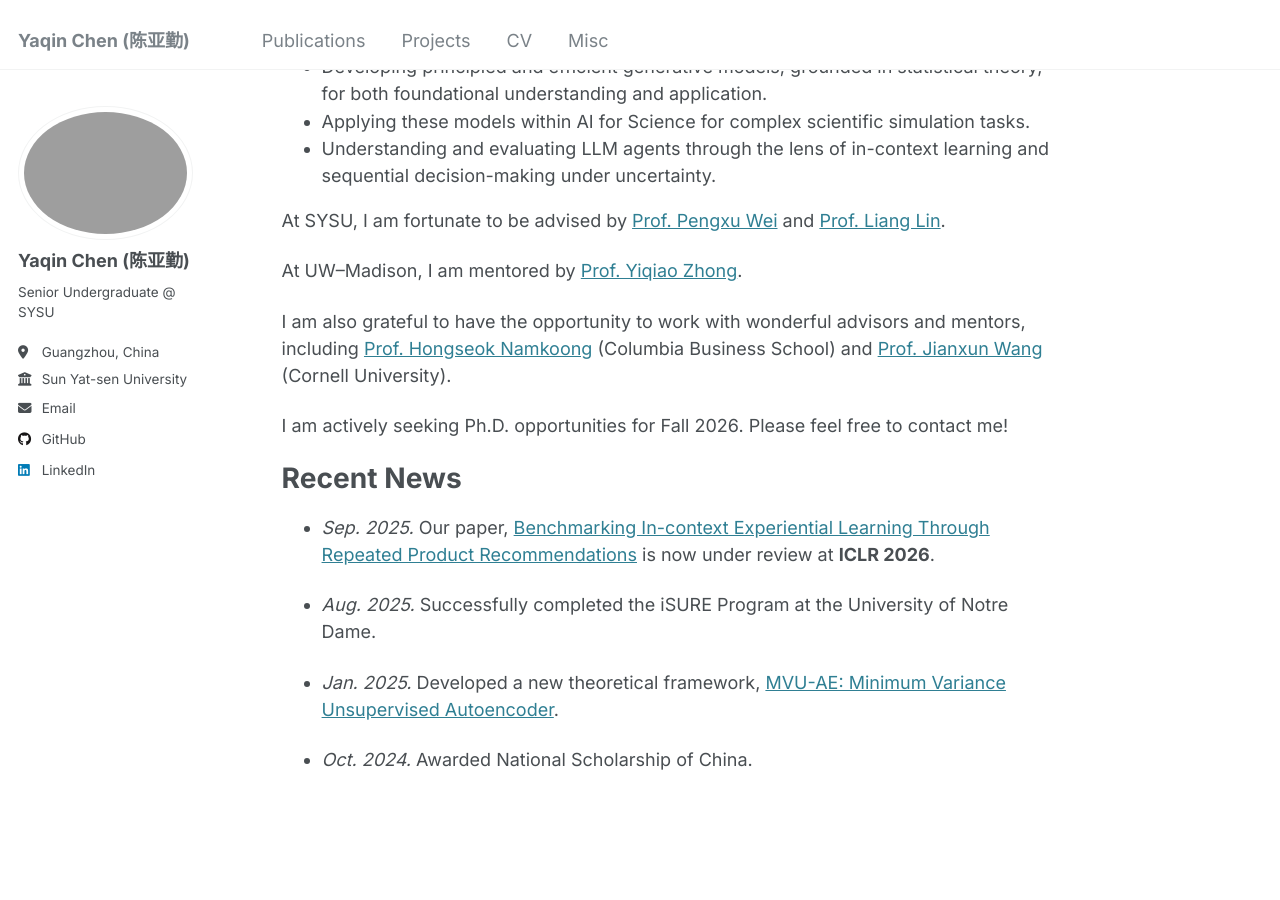
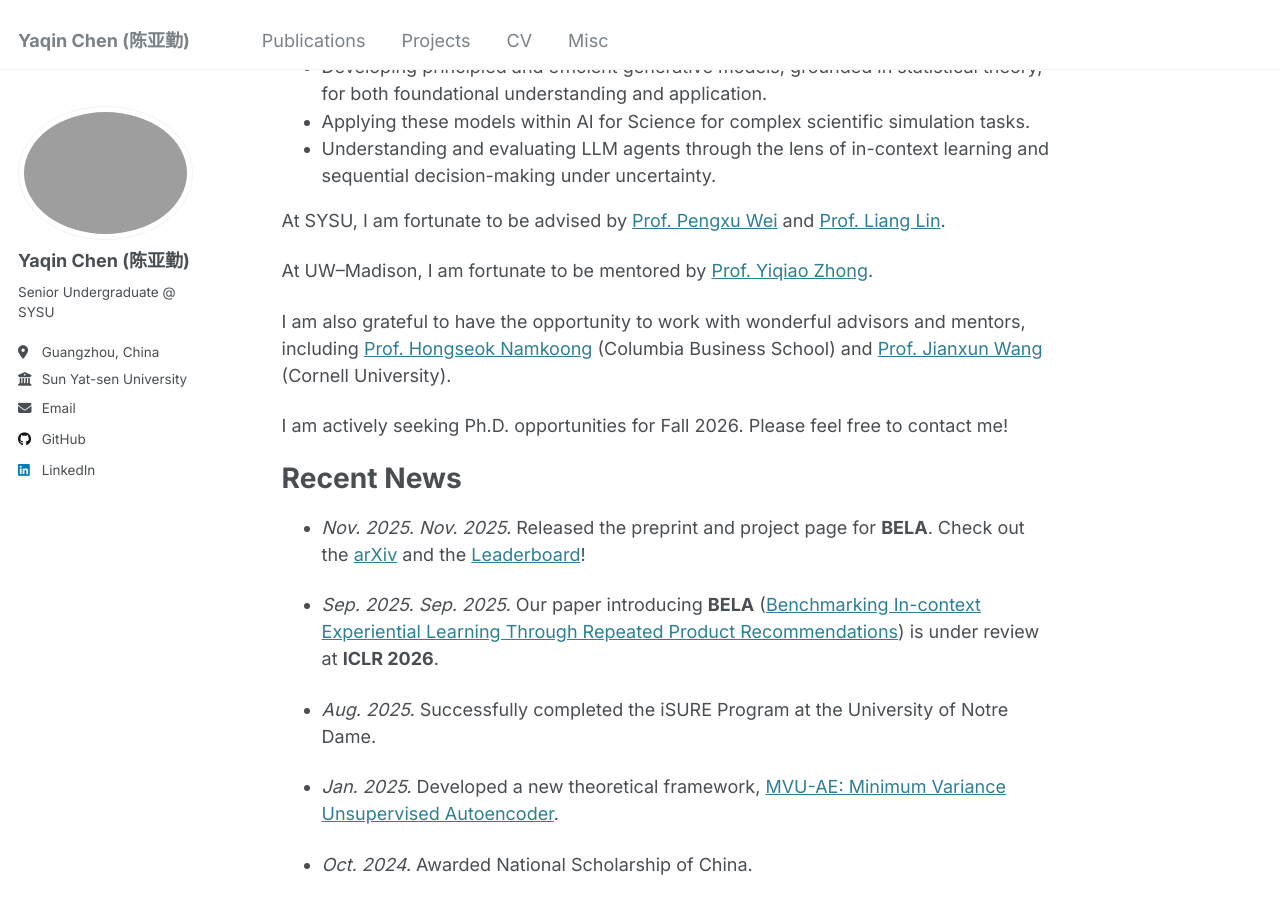
Before and after one commit to chen-yaqin/chen-yaqin.github.io, a Jekyll site: the page built from _pages/about.md, in a window 1280 px wide and 900 px high, scrolled down 327 px. Built offline with Jekyll 4.4.1, drawn with Linux system fonts in a browser that asks for light colours.

Commit message:
update news

```diff
--- a/_pages/about.md
+++ b/_pages/about.md
@@ -19,7 +19,7 @@ Currently, I am working on:
 
 At SYSU, I am fortunate to be advised by [Prof. Pengxu Wei](https://pengxuwei.github.io/) and [Prof. Liang Lin](https://www.sysu-hcp.net/faculty/lianglin.html).
 
-At UW–Madison, I am mentored by [Prof. Yiqiao Zhong](https://pages.stat.wisc.edu/~zhong35/).
+At UW–Madison, I am fortunate to be mentored by [Prof. Yiqiao Zhong](https://pages.stat.wisc.edu/~zhong35/).
 
 I am also grateful to have the opportunity to work with wonderful advisors and mentors, including [Prof. Hongseok Namkoong](https://hsnamkoong.github.io/) (Columbia Business School) and [Prof. Jianxun Wang](https://www.engineering.cornell.edu/people/jian-xun-wang/) (Cornell University).
 
@@ -28,7 +28,9 @@ I am actively seeking Ph.D. opportunities for Fall 2026. Please feel free to con
 
 Recent News
 ======
-- *Sep. 2025.* Our paper, [Benchmarking In-context Experiential Learning Through Repeated Product Recommendations](/files/BIEL.pdf) is now under review at **ICLR 2026**.
+- *Nov. 2025.* *Nov. 2025.* Released the preprint and project page for **BELA**. Check out the [arXiv](https://arxiv.org/abs/2511.22130) and the [Leaderboard](https://www.experiential-learning-benchmark.com/)!
+
+- *Sep. 2025.* *Sep. 2025.* Our paper introducing **BELA** ([Benchmarking In-context Experiential Learning Through Repeated Product Recommendations](/files/BIEL.pdf)) is under review at **ICLR 2026**.
 
 - *Aug. 2025.* Successfully completed the iSURE Program at the University of Notre Dame.
 
```
